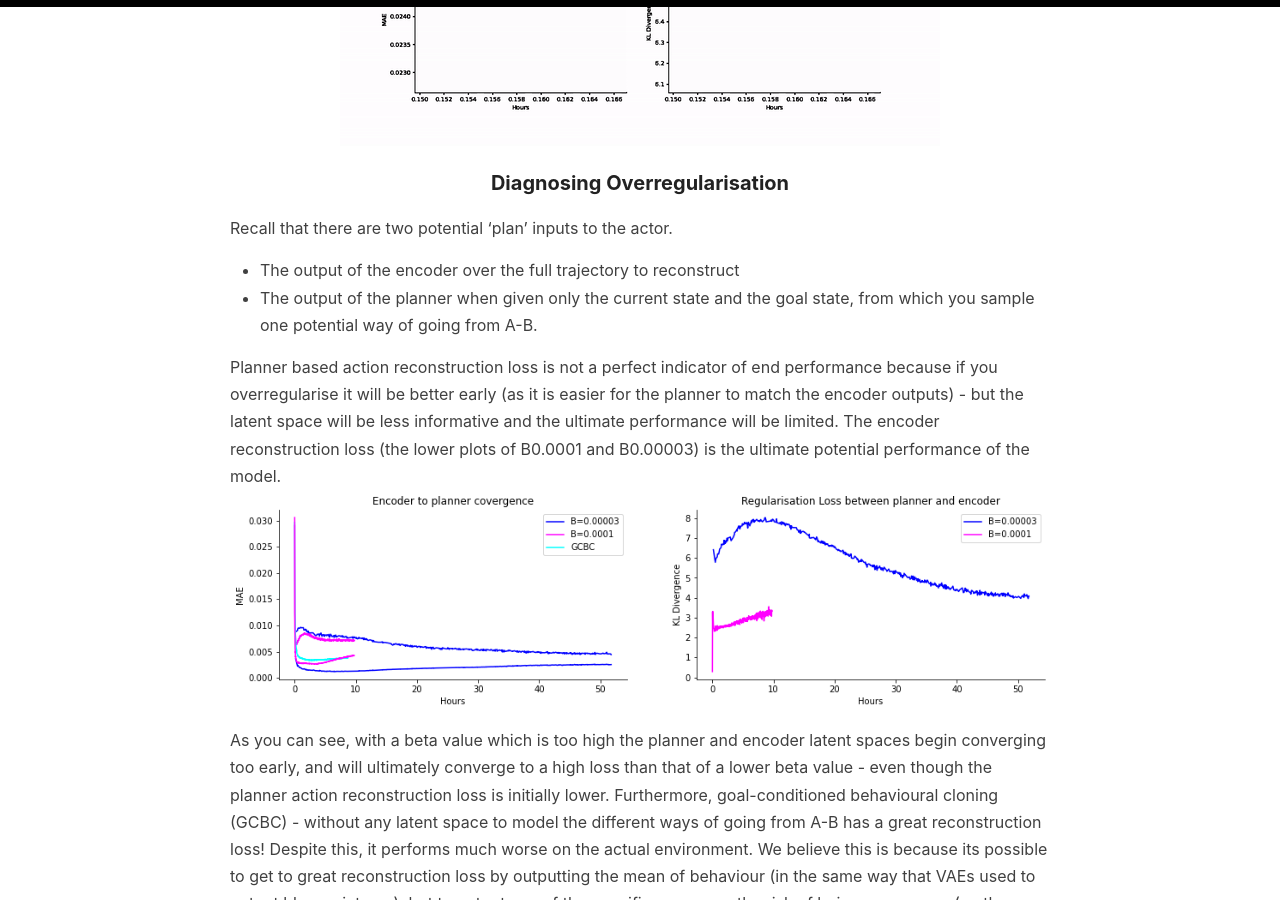
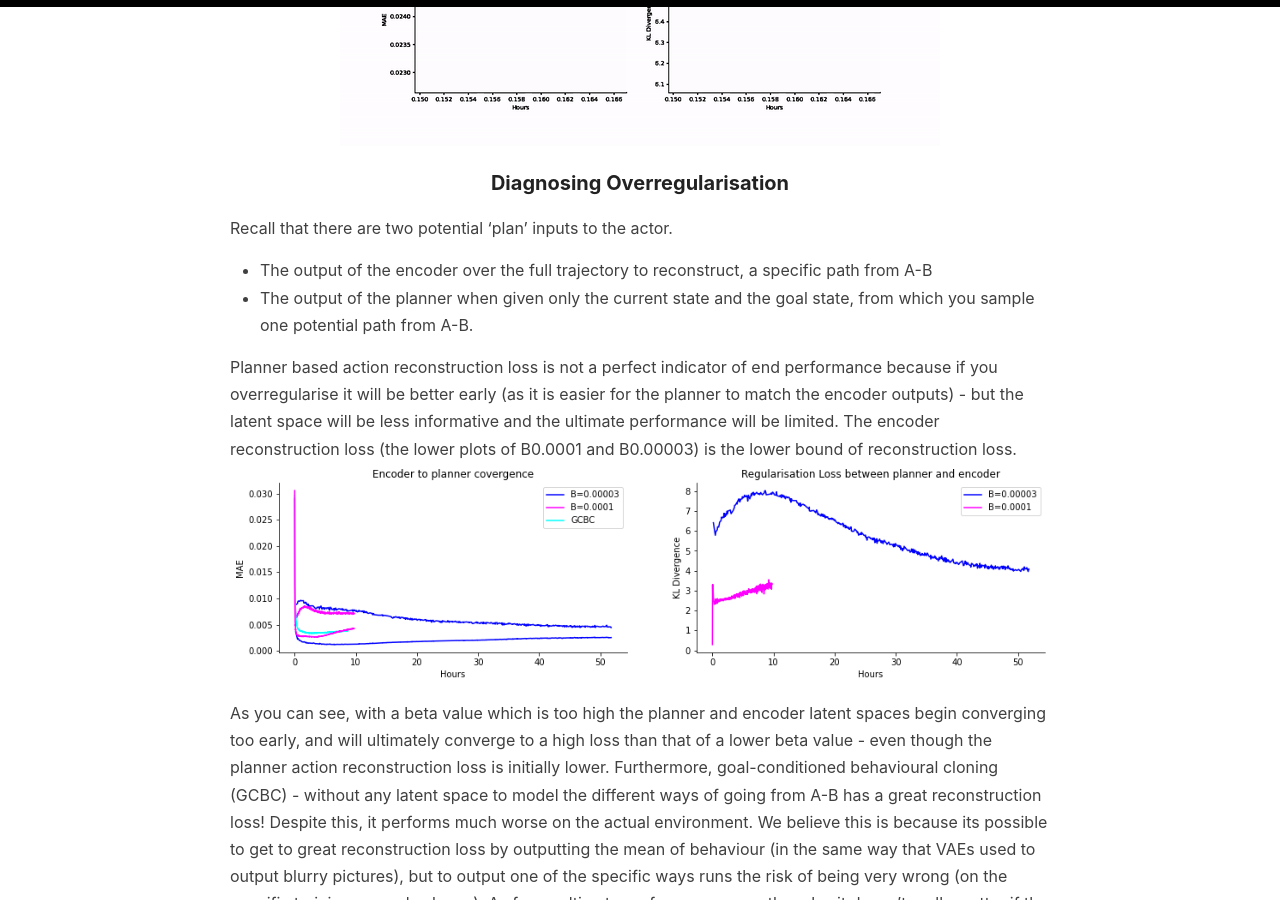
Before and after one commit to sholtodouglas/sholtodouglas.github.io, a Jekyll site: the page built from _posts/2021-01-29-Learning from Play.md, in a window 1280 px wide and 900 px high, scrolled down 3266 px. Built offline with Jekyll 4.4.1, drawn with Linux system fonts in a browser that asks for light colours.

Commit message:
Update 2021-01-29-Learning from Play.md

```diff
--- a/_posts/2021-01-29-Learning from Play.md
+++ b/_posts/2021-01-29-Learning from Play.md
@@ -52,10 +52,10 @@ This one is a little obvious in retrospect. Train longer! We used Colab TPUs for
 
 ### Diagnosing Overregularisation
 Recall that there are two potential 'plan' inputs to the actor.
-- The output of the encoder over the full trajectory to reconstruct
-- The output of the planner when given only the current state and the goal state, from which you sample one potential way of going from A-B.
+- The output of the encoder over the full trajectory to reconstruct, a specific path from A-B
+- The output of the planner when given only the current state and the goal state, from which you sample one potential path from A-B.
 
-Planner based action reconstruction loss is not a perfect indicator of end performance because if you overregularise it will be better early (as it is easier for the planner to match the encoder outputs) - but the latent space will be less informative and the ultimate performance will be limited. The encoder reconstruction loss (the lower plots of B0.0001 and B0.00003) is the ultimate potential performance of the model.
+Planner based action reconstruction loss is not a perfect indicator of end performance because if you overregularise it will be better early (as it is easier for the planner to match the encoder outputs) - but the latent space will be less informative and the ultimate performance will be limited. The encoder reconstruction loss (the lower plots of B0.0001 and B0.00003) is the lower bound of reconstruction loss.
 ![alt-text-1](https://sholtodouglas.github.io/images/play/overeg.png "Regularisation Demonstration")
 
 As you can see, with a beta value which is too high the planner and encoder latent spaces begin converging too early, and will ultimately converge to a high loss than that of a lower beta value - even though the planner action reconstruction loss is initially lower. Furthermore, goal-conditioned behavioural cloning (GCBC) - without any latent space to model the different ways of going from A-B has a great reconstruction loss! Despite this, it performs much worse on the actual environment. We believe this is because its possible to get to great reconstruction loss by outputting the mean of behaviour (in the same way that VAEs used to output blurry pictures), but to output one of the specific ways runs the risk of being very wrong (on the specific training example shown). As far as ultimate performance goes though - it doesn't really matter if the planner picks the wrong plan to follow (and thus has a commensurately higher loss), so long as all plans which it can pick from are effective (demonstrated by near perfect encoder reconstruction, with a reasonably and well aligned planner latent space).
```
